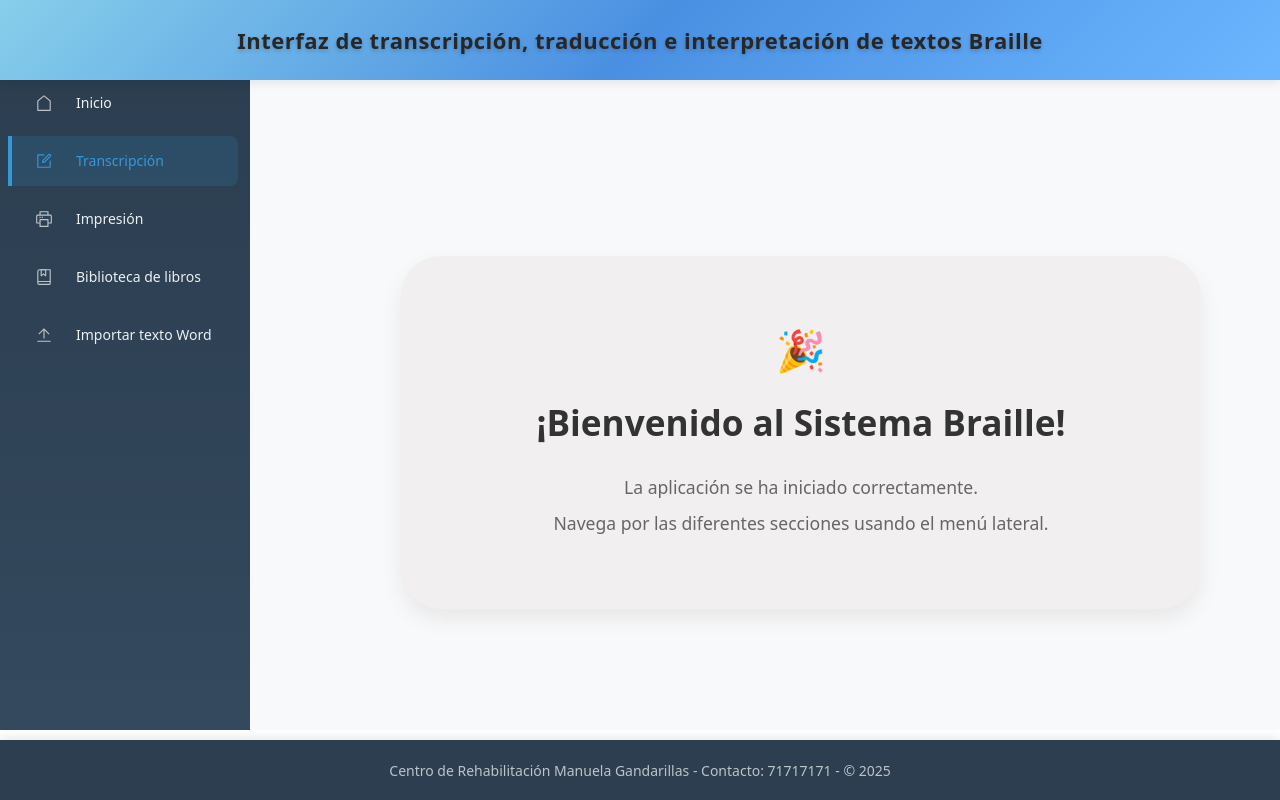
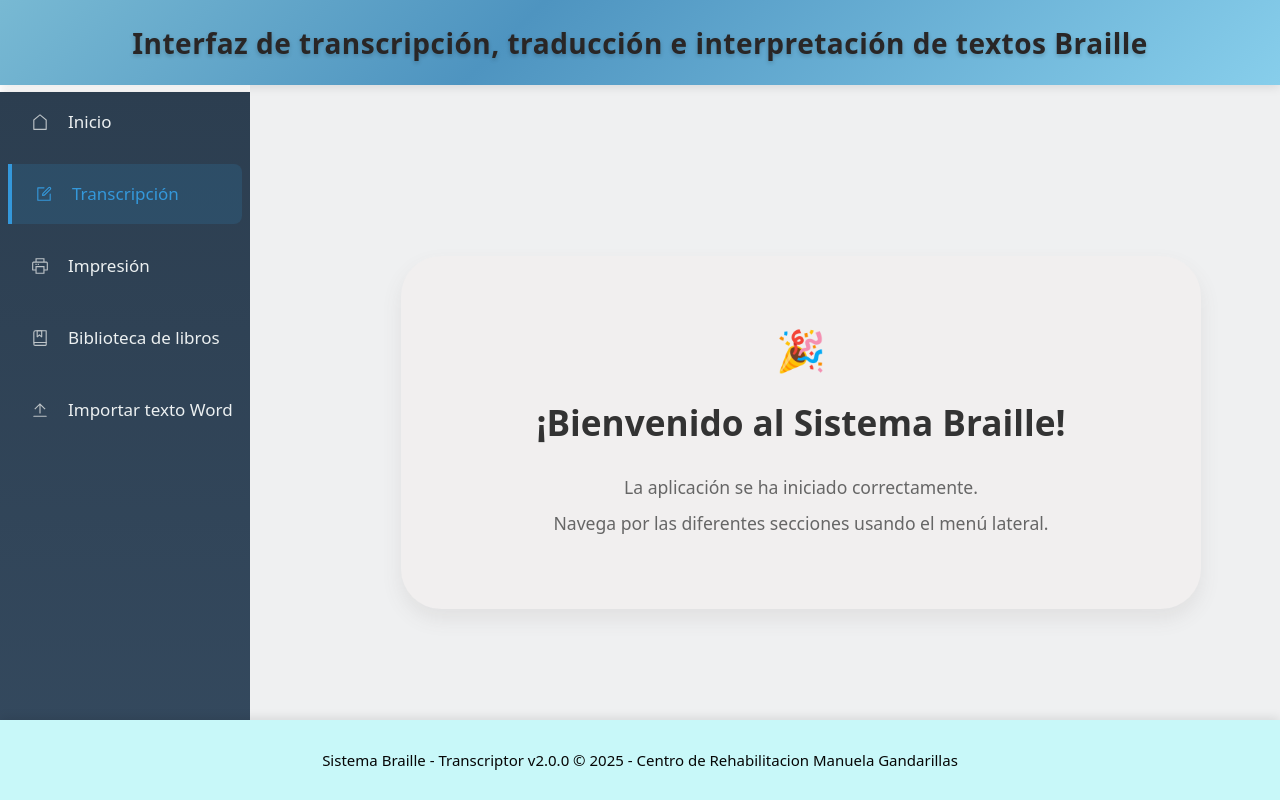
Before and after one commit to Ajahuana/Proyecto_Braile, a Nuxt app: page / in a window 1280 px wide. Built offline with nearby package versions, Linux system fonts and the light colour scheme.

Commit message:
Estilos Navegacion

```diff
--- a/components/SideMenu.vue
+++ b/components/SideMenu.vue
@@ -1,8 +1,8 @@
 <template>
   <div class="common-layout">
-    <el-header class="braille-header" height="80px">
+    <el-header class="braille-header">
       <div class="header-content">
-        <h2 class="header-title" >
+        <h2 class="header-title">
           Interfaz de transcripción, traducción e interpretación de textos Braille
         </h2>
       </div>
@@ -14,45 +14,45 @@
           <el-menu
             default-active="2"
             class="custom-sidebar-menu"
-            :collapse="false"
             background-color="#008080"
             text-color="#ecf0f1"
             active-text-color="#3498db"
           >
             <el-menu-item index="1" class="menu-item">
               <el-icon><House /></el-icon>
-              <NuxtLink :to="`/`" class="menu-link">
+              <NuxtLink to="/" class="menu-link">
                 <span>Inicio</span>
               </NuxtLink>
             </el-menu-item>
 
             <el-menu-item index="2" class="menu-item">
               <el-icon><Edit /></el-icon>
-              <NuxtLink :to="`/transcripcion`" class="menu-link">
+              <NuxtLink to="/transcripcion" class="menu-link">
                 <span>Transcripción</span>
               </NuxtLink>
             </el-menu-item>
 
             <el-menu-item index="3" class="menu-item">
               <el-icon><Printer /></el-icon>
-              <NuxtLink :to="`/imprimir`" class="menu-link">
+              <NuxtLink to="/imprimir" class="menu-link">
                 <span>Impresión</span>
               </NuxtLink>
             </el-menu-item>
 
             <el-menu-item index="4" class="menu-item">
               <el-icon><Collection /></el-icon>
-              <NuxtLink :to="`/libreria`" class="menu-link">
+              <NuxtLink to="/libreria" class="menu-link">
                 <span>Biblioteca de libros</span>
               </NuxtLink>
             </el-menu-item>
 
             <el-menu-item index="5" class="menu-item">
               <el-icon><Upload /></el-icon>
-              <NuxtLink :to="`/importar`" class="menu-link">
+              <NuxtLink to="/importar" class="menu-link">
                 <span>Importar texto Word</span>
               </NuxtLink>
             </el-menu-item>
+
           </el-menu>
         </div>
       </el-aside>
@@ -62,10 +62,10 @@
       </el-main>
     </el-container>
 
-    <el-footer class="braille-footer" height="60px">
+    <el-footer class="braille-footer">
       <div class="footer-content">
         <p class="footer-text">
-          Centro de Rehabilitación Manuela Gandarillas - Contacto: 71717171 - © 2025
+          Sistema Braille - Transcriptor v2.0.0 © 2025 - Centro de Rehabilitacion Manuela Gandarillas
         </p>
       </div>
     </el-footer>
@@ -73,9 +73,7 @@
 </template>
 
 <script lang="ts" setup>
-import { House, Edit, Printer, Collection, Upload } from '@element-plus/icons-vue'
-
-const index = ref('1');
+import { Collection, Edit, House, Printer, Upload } from '@element-plus/icons-vue';
 </script>
 
 <style scoped>
@@ -85,17 +83,16 @@ const index = ref('1');
 }
 
 .braille-header {
-  background: linear-gradient(135deg, #87CEEB 0%, #4A90E2 50%, #6BB6FF 100%);
+  background: linear-gradient(135deg, #78b9d3 0%, #4e94c0 40%, #87CEEB 100%);
   box-shadow: 0 2px 10px rgba(0, 0, 0, 0.1);
   display: flex;
   align-items: center;
-  padding: 0;
-  z-index: 1001;
-  width: 100%;
+  height: 85px;
   position: fixed;
   top: 0;
   left: 0;
   right: 0;
+  z-index: 1001;
 }
 
 .header-content {
@@ -106,7 +103,7 @@ const index = ref('1');
 
 .header-title {
   color: rgb(41, 38, 38);
-  font-size: 22px;
+  font-size: 28px;
   font-weight: 600;
   margin: 0;
   text-shadow: 0 2px 4px rgba(0, 0, 0, 0.2);
@@ -116,17 +113,15 @@ const index = ref('1');
 .body-container {
   flex: 1;
   height: calc(100vh - 140px);
-  margin-top: 70px;
-  margin-bottom: 60px;
+  margin-top: 80px;
 }
 
 .sidebar-aside {
-  padding: 0;
   overflow: hidden;
 }
 
 .sidebar-container {
-  height: calc(100vh - 140px); /* Altura total menos header y footer */
+  height: 100%;
   width: 250px;
   box-shadow: 2px 0 6px rgba(0, 0, 0, 0.1);
 }
@@ -138,22 +133,17 @@ const index = ref('1');
 }
 
 .menu-item {
-  margin: 8px 12px;
+  margin: 12px 8px;
   border-radius: 8px;
   transition: all 0.3s ease;
   padding: 0 16px;
-  height: 50px;
+  height: 60px;
   line-height: 50px;
 }
 
 .menu-item:hover {
   background-color: rgba(52, 152, 219, 0.1);
   transform: translateX(5px);
-}
-
-.menu-item.is-active {
-  background-color: rgba(52, 152, 219, 0.2);
-  border-left: 4px solid #3498db;
 }
 
 .menu-link {
@@ -163,28 +153,27 @@ const index = ref('1');
   align-items: center;
   width: 100%;
   height: 100%;
-  padding-left: 8px;
+  padding-left: 4px;
+  font-size: 17px;
 }
 
 .menu-link:hover {
   color: #3498db;
 }
 
-/* Main Content Styles */
 .main-content {
-  background-color: #f8f9fa;
-  padding: 20px;
+  background-color: #eff0f1;
+  padding: 0px;
   overflow-y: auto;
+  width: 100%;
 }
 
 .braille-footer {
-  background-color: #2c3e50;
-  color: #ecf0f1;
+  background-color: #c8f8f9;
   box-shadow: 0 -2px 10px rgba(0, 0, 0, 0.1);
   display: flex;
   align-items: center;
-  padding: 0;
-  width: 100%;
+  height: 80px;
   position: fixed;
   bottom: 0;
   left: 0;
@@ -200,8 +189,8 @@ const index = ref('1');
 
 .footer-text {
   margin: 0;
-  font-size: 14px;
-  color: #bdc3c7;
+  font-size: 15px;
+  color: #060606;
 }
 
 :deep(.el-icon) {
@@ -222,35 +211,16 @@ const index = ref('1');
   border-radius: 0 8px 8px 0;
 }
 
-/* Hover effects - Manteniendo tu código */
 :deep(.el-menu-item:hover) {
   background-color: rgba(52, 152, 219, 0.1) !important;
   color: #3498db !important;
 }
 
-/* Remover estilos por defecto de Element Plus */
 :deep(.el-menu-item) {
   border-bottom: none !important;
 }
 
-/* Remove default Element Plus padding */
-:deep(.el-header) {
-  padding: 0;
-}
-
-:deep(.el-footer) {
-  padding: 0;
-}
-
-:deep(.el-aside) {
-  padding: 0;
-}
-
-:deep(.el-main) {
-  padding: 0;
-}
-
-/* Responsive - Manteniendo tu código original */
+/* Responsive */
 @media (max-width: 768px) {
   .sidebar-container {
     width: 200px;
@@ -292,6 +262,7 @@ const index = ref('1');
 
   .body-container {
     height: calc(100vh - 120px);
+    margin-top: 70px;
   }
 
   .sidebar-aside {
@@ -303,7 +274,7 @@ const index = ref('1');
   }
 }
 
-/* Scrollbar customization for main content */
+/* Scrollbar customization */
 .main-content::-webkit-scrollbar {
   width: 8px;
 }
```
